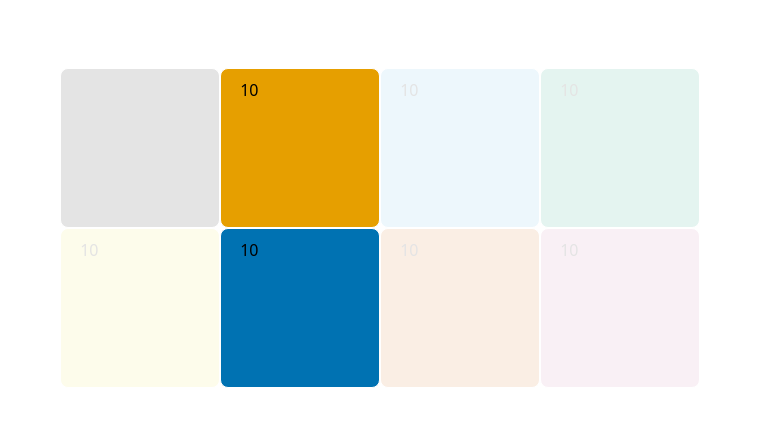
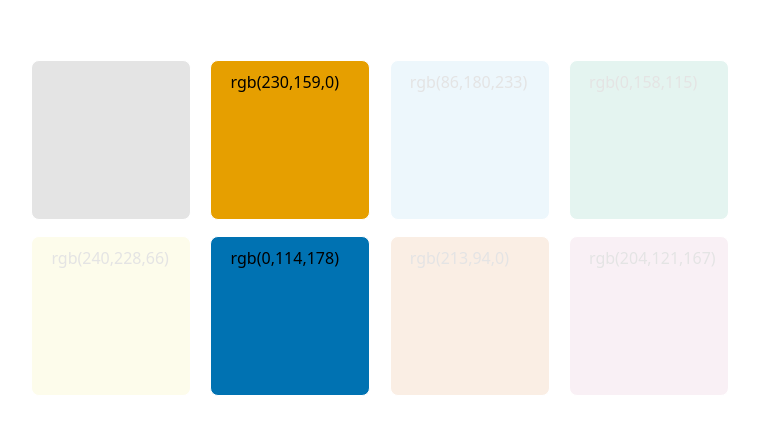
Before and after one commit to thespywholovedher/Portfolio-React, a React (Vite) app: page / in a window 1280 px wide. Shown: the part 172-606 px from the top of the page, without its empty margins (260-1019 px from the left). Built offline with nearby package versions, Linux system fonts and the light colour scheme.

Commit message:
added spacing and squares displays rgb of color

```diff
--- a/src/components/Lights/Lights.tsx
+++ b/src/components/Lights/Lights.tsx
@@ -24,7 +24,7 @@ const Light = (props:{id:number, on: boolean, color:string, toggle: (id:number)
     opacity: props.on ? 1 : .1
   };
   return (
-    <button onClick={() => props.toggle(props.id)} style={style} className={"box"}>10</button>
+    <button onClick={() => props.toggle(props.id)} style={style} className={"box"}>{props.color}</button>
   )
 }
 
--- a/src/components/Lights/lights.css
+++ b/src/components/Lights/lights.css
@@ -1,7 +1,12 @@
 .flex-container {
     display: flex;
     flex-wrap: wrap;
-    width: 40rem;
+    justify-content: space-evenly;
+    align-items: center;
+    align-content: space-around;
+    row-gap: 1rem;
+    padding: 1rem 0;
+    width: 46rem;
     height: 100%;
     border: 1px solid white;
 }
```
